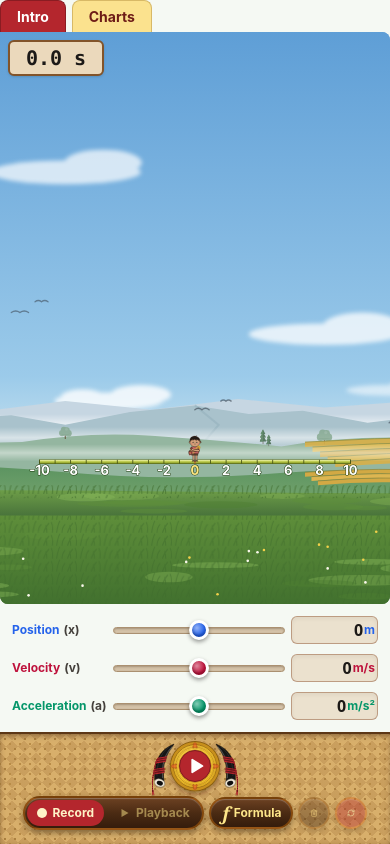
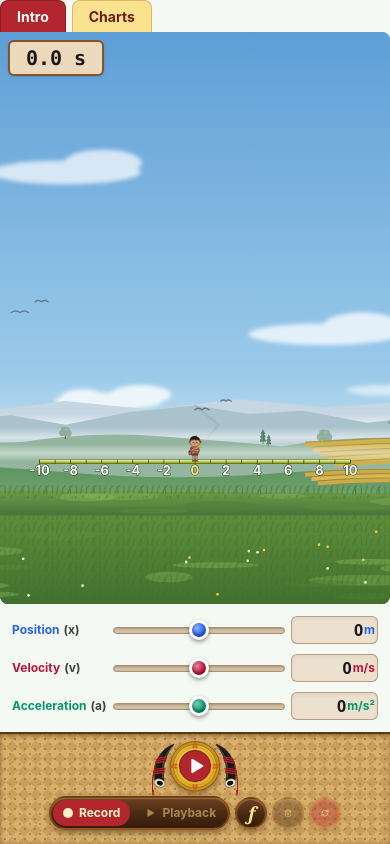
Before and after one commit to Sawla-1/pit-sim-motion-1d, a React (Vite) app: page / in a window 390 px wide. Built offline with nearby package versions, Linux system fonts and the light colour scheme.

Commit message:
Use one Formula look on phones and one on bigger screens

```diff
--- a/src/components/Controls.jsx
+++ b/src/components/Controls.jsx
@@ -14,8 +14,8 @@ const PinIcon = () => <svg className={KAREN_BAR.icon} width="22" height="22" vie
 const ClearPinIcon = () => <svg className={KAREN_BAR.icon} width="22" height="22" viewBox="0 0 24 24" fill="none" stroke="currentColor" strokeWidth="2" strokeLinecap="round" aria-hidden="true"><path d="M6 6l12 12M18 6L6 18" /></svg>;
 // Target / crosshair: "go to the pinned point"
 const GoToPinIcon = () => <svg className={KAREN_BAR.icon} width="22" height="22" viewBox="0 0 24 24" fill="none" stroke="currentColor" strokeWidth="2" strokeLinecap="round" aria-hidden="true"><circle cx="12" cy="12" r="7" /><circle cx="12" cy="12" r="1.5" fill="currentColor" /><path d="M12 2v3M12 19v3M2 12h3M19 12h3" /></svg>;
-// A script "f": the sign for "formula" (screens under 375px show "f(x)" instead, see the Formula button)
-const FormulaIcon = () => <span className="font-serif italic text-lg leading-none max-[375px]:hidden sideways:text-[22px]" aria-hidden="true">ƒ</span>;
+// A script "f": the sign for "formula"
+const FormulaIcon = () => <span className="font-serif italic text-lg leading-none sideways:text-[22px]" aria-hidden="true">ƒ</span>;
 const TrashIcon =() => <svg className={KAREN_BAR.icon} width="16" height="16" viewBox="0 0 24 24" fill="none" stroke="currentColor" strokeWidth="2" strokeLinecap="round" strokeLinejoin="round" aria-hidden="true"><path d="M3 6h18" /><path d="M19 6v14a2 2 0 0 1-2 2H7a2 2 0 0 1-2-2V6" /><path d="M8 6V4a2 2 0 0 1 2-2h4a2 2 0 0 1 2 2v2" /><line x1="10" y1="11" x2="10" y2="17" /><line x1="14" y1="11" x2="14" y2="17" /></svg>;
 const RefreshIcon = () => <svg className={KAREN_BAR.icon} width="16" height="16" viewBox="0 0 24 24" fill="none" stroke="currentColor" strokeWidth="2.5" strokeLinecap="round" strokeLinejoin="round" aria-hidden="true"><path d="M3 12a9 9 0 0 1 9-9 9.75 9.75 0 0 1 6.74 2.74L21 8" /><path d="M21 3v5h-5" /><path d="M21 12a9 9 0 0 1-9 9 9.75 9.75 0 0 1-6.74-2.74L3 16" /><path d="M8 16H3v5" /></svg>;
 
@@ -105,12 +105,11 @@ function Controls({
             onClick={onFormulaClick}
             aria-pressed={formulaOpen}
             title="Type a position formula x(t)"
-            className={`${KAREN_BAR.word} ${KAREN_BAR.clear} ${KAREN_BAR.iconSideways} max-lg:order-3 sideways:order-2 max-[375px]:px-2 ${formulaOpen ? "ring-2 ring-[#FDE68A]" : ""}`}
+            className={`${KAREN_BAR.word} ${KAREN_BAR.clear} ${KAREN_BAR.iconOnly} ${KAREN_BAR.iconSideways} max-lg:order-3 sideways:order-2 ${formulaOpen ? "ring-2 ring-[#FDE68A]" : ""}`}
           >
-            {/* Screens under 375px: only "f(x)", so row 2 fits on one line (screen readers still hear "Formula") */}
+            {/* Phones: only "ƒ", like Clear Data and Reset All (screen readers still hear "Formula") */}
             <FormulaIcon />
-            <span aria-hidden="true" className="hidden max-[375px]:inline font-serif italic">f(x)</span>
-            <span className="max-[375px]:sr-only sideways:sr-only">Formula</span>
+            <span className="max-sm:sr-only sideways:sr-only">Formula</span>
           </button>
         </div>
 
--- a/src/styles/karenStyles.js
+++ b/src/styles/karenStyles.js
@@ -70,7 +70,7 @@ export const KAREN_BAR = {
   iconSideways: "sideways:w-9 sideways:h-9 sideways:px-0 sideways:justify-center",
   // Phone turned sideways: every round button's icon is 20px, so they match and are easy to see
   icon: "sideways:size-5",
-  // Phones: Clear Data and Reset All show only their icon (the words stay for screen readers)
+  // Phones: Formula, Clear Data and Reset All show only their icon (the words stay for screen readers)
   iconOnly: "max-sm:w-8 max-sm:px-0 max-sm:justify-center",
   clear: `${WOOD} ${PRESSABLE}`, // Clear Data and Formula
   reset: `border-2 border-[#F59E0B]/50 bg-[#B4262D] text-[#FEF3C7] shadow-[inset_0_1px_1px_rgba(255,255,255,0.25),0_3px_6px_rgba(0,0,0,0.35)] ${PRESSABLE}`,
```
